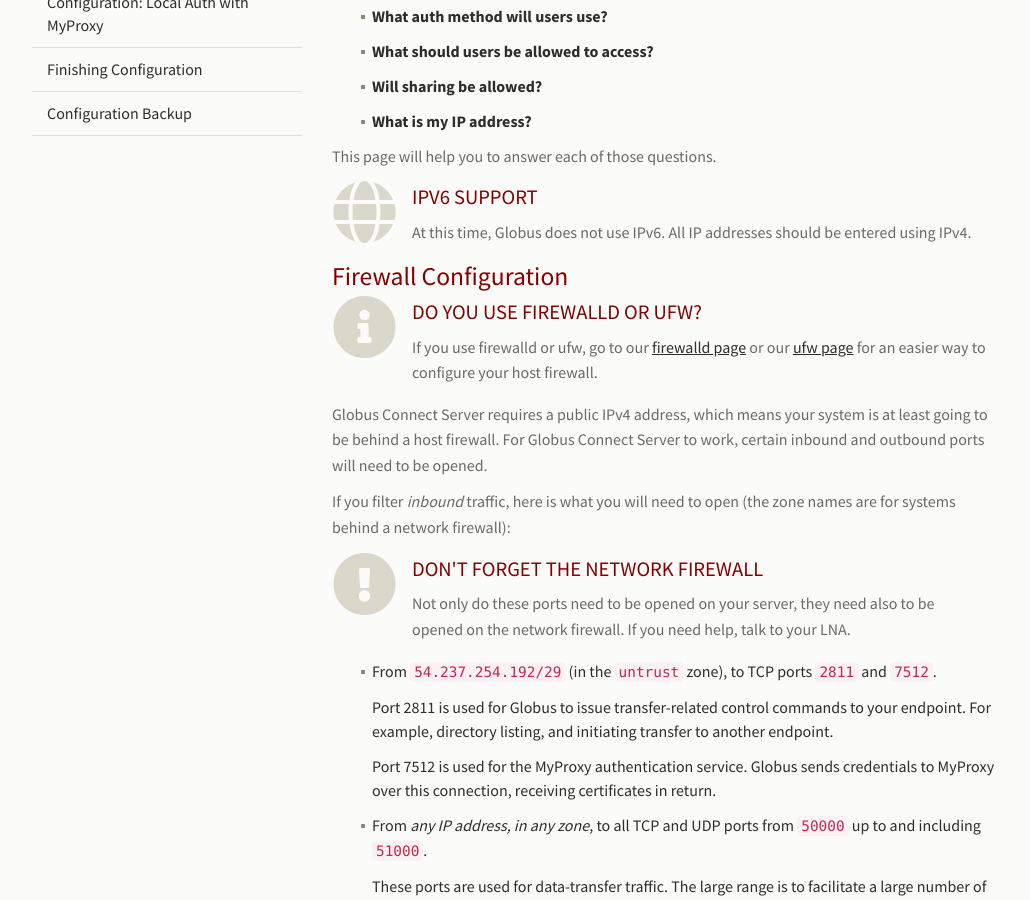
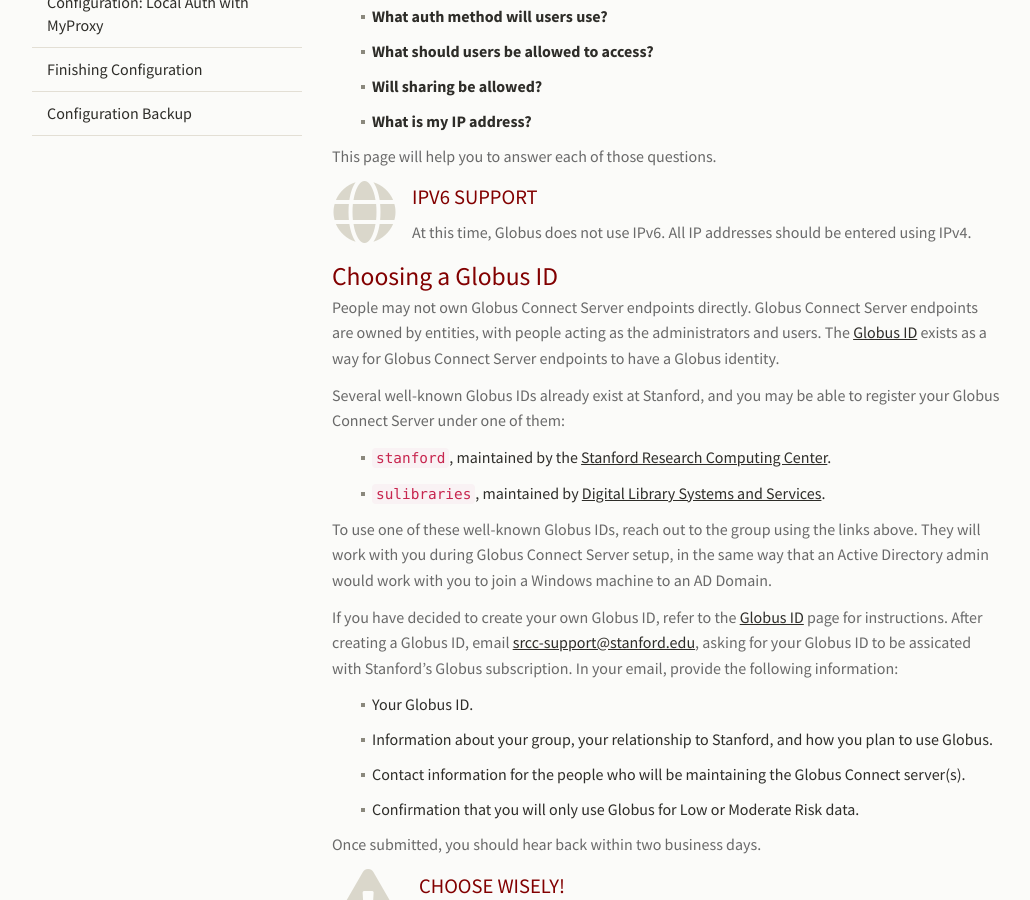
Before and after one commit to stanford-rc/globus.stanford.edu, a Jekyll site: the page built from server/install.md, in a window 1280 px wide and 900 px high, scrolled down 636 px. Shown: the whole window, without its empty margins (23-1053 px from the left). Built offline with Jekyll 4.4.1, drawn with Linux system fonts in a browser that asks for light colours; nearby versions of some CDN libraries; comment, search, counter and statistics services are not loaded; some of the changed text lies outside the part shown.

Commit message:
Shrink and link Globus ID section
After commit 63753dfa, updates the Server pages, moving out a chunk of the
general Globus ID information.

```diff
--- a/server/install.md
+++ b/server/install.md
@@ -40,6 +40,60 @@ This page will help you to answer each of those questions.
    icon="globe"
    content="At this time, Globus does not use IPv6.  All IP addresses should be entered using IPv4."
 %}
+
+## Choosing a Globus ID
+
+People may not own Globus Connect Server endpoints directly.  Globus Connect
+Server endpoints are owned by entities, with people acting as the
+administrators and users.  The [Globus ID]({{ "accounts/globusid.html" |
+relative_url }}) exists as a way for Globus Connect Server endpoints to have a
+Globus identity.
+
+Several well-known Globus IDs already exist at Stanford, and you may be able
+to register your Globus Connect Server under one of them:
+
+* `stanford`, maintained by the [Stanford Research Computing Center](https://srcc.stanford.edu/).
+
+* `sulibraries`, maintained by [Digital Library Systems and Services](https://library.stanford.edu/department/digital-library-systems-and-services-dlss).
+
+To use one of these well-known Globus IDs, reach out to the group using the
+links above.  They will work with you during Globus Connect Server setup, in
+the same way that an Active Directory admin would work with you to join a
+Windows machine to an AD Domain.
+
+If you have decided to create your own Globus ID, refer to the
+[Globus ID]({{
+"accounts/globusid.html" | relative_url }}) page for instructions.  After
+creating a Globus ID, email <srcc-support@stanford.edu>, asking for your Globus
+ID to be assicated with Stanford's Globus subscription.  In your email, provide
+the following information:
+
+* Your Globus ID.
+
+* Information about your group, your relationship to Stanford, and how you plan
+  to use Globus.
+
+* Contact information for the people who will be maintaining the Globus Connect
+  server(s).
+
+* Confirmation that you will only use Globus for Low or Moderate Risk data.
+
+Once submitted, you should hear back within two business days.
+
+{% include info-box.html
+   header="Choose wisely!"
+   icon="exclamation-triangle"
+   content="Your Globus ID will form part of the public identifier for
+your Globus Connect Server endpoint.  For example, if your extremely-important
+cancer research data are being hosted on a Globus Connect Server endpoint named
+`cancer_study`, but your Globus ID is `annoying`, people will forever refer to
+your endpoint as the `annoying#cancer_study` endpoint."
+%}
+
+*Congratulations!*  You now have your Globus ID selected!  This is the first
+prerequisite.
+
+&nbsp;
 
 ## Firewall Configuration
 
@@ -133,85 +187,6 @@ ID activated.
 
 &nbsp;
 
-## Globus ID Activation
-
-People may not own Globus Connect Server endpoints directly.  Globus Connect
-Server endpoints are owned by entities, with people acting as the
-administrators and users.  The Globus ID exists as a way for entities to have a
-Globus identity, and directly own Globus Connect Server endpoints.
-
-{% include info-box.html
-   header="Last-Resort Globus ID for Humans"
-   content="A Globus ID may also be created by a human for themselves—instead of for an entity—if the human does not have any recognized instutitional login (and also does not have a Google account)."
-%}
-
-To continue, you will need to register a new Globus ID, and get it linked to
-Stanford's subscription.
-
-**Choose wisely!** Your Globus ID will form part of the public identifier for
-your Globus Connect Server endpoint.  For example, if your extremely-important
-cancer research data are being hosted on a Globus Connect Server endpoint named
-`cancer_study`, but your Globus ID is `annoying`, people will forever refer to
-your endpoint as the `annoying#cancer_study` endpoint.
-
-{% capture globus-box-content %}
-<p>Several well-known Globus IDs already exist at Stanford, and you may be able
-to register your Globus Connect Server under one of them.</p>
-<ul>
-  <li>"stanford", maintained by the <a href="https://srcc.stanford.edu/">Stanford Research Computing Center</a>.</li>
-  <li>"sulibraries", maintained by <a href="https://library.stanford.edu/department/digital-library-systems-and-services-dlss">Digital Library Systems and Services</a>.</li>
-</ul>
-<p>To use one of these well-known Globus IDs, skip this section and continue
-installation, while also reaching out to the approrpiate group.</p>
-{% endcapture %}
-{% include info-box.html
-   icon="university"
-   raw=globus-box-content
-%}
-
-If you have decided to create a Globus ID, go to
-[globusid.org](https://www.globusid.org) and select _create a Globus ID_.  A
-form will be displayed for you to complete.
-
-{% include hero-image.html
-   src="assets/server/GlobusID Create.png"
-   alt="The 'Create a Globus ID' page, with fields filled in."
-   caption-overlay=true
-   caption-header="Globus ID Creation"
-   caption-text=""
-%}
-
-Here are some thing to keep in mind as you fill in the form:
-
-* Use your department's name as your _Full Name_, and use "Stanford University"
-  as your _Organization_.
-
-* Use a mailing list as your email address.  **This is important**; password
-  resets and other important Globus communications will be sent here.
-
- * Remember to **practice password complexity**!  Your Globus ID only uses a
-   static password, so be sure to consult the [Password Requirements Quick
-   Guide](https://uit.stanford.edu/service/accounts/passwords/quickguide) to
-   find out how long your password should be.
-
-After creating a Globus ID, email <srcc-support@stanford.edu>, asking for your
-Globus ID to be assicated with Stanford's Globus subscription.  In your email,
-provide the following information:
-
-* Your Globus ID.
-
-* Information about your group, your relationship to Stanford, and how you plan
-  to use Globus.
-
-* Contact information for the people who will be maintaining the Globus Connect
-  server(s).
-
-* Confirmation that you will only use Globus for Low or Moderate Risk data.
-
-Once submitted, you should hear back within two business days.  In the mean
-time, you should continue setup!
-
-&nbsp;
 
 Once packages are installed, you are ready for [initial configuration]({{
 "server/configure.html" | relative_url }})!
```
